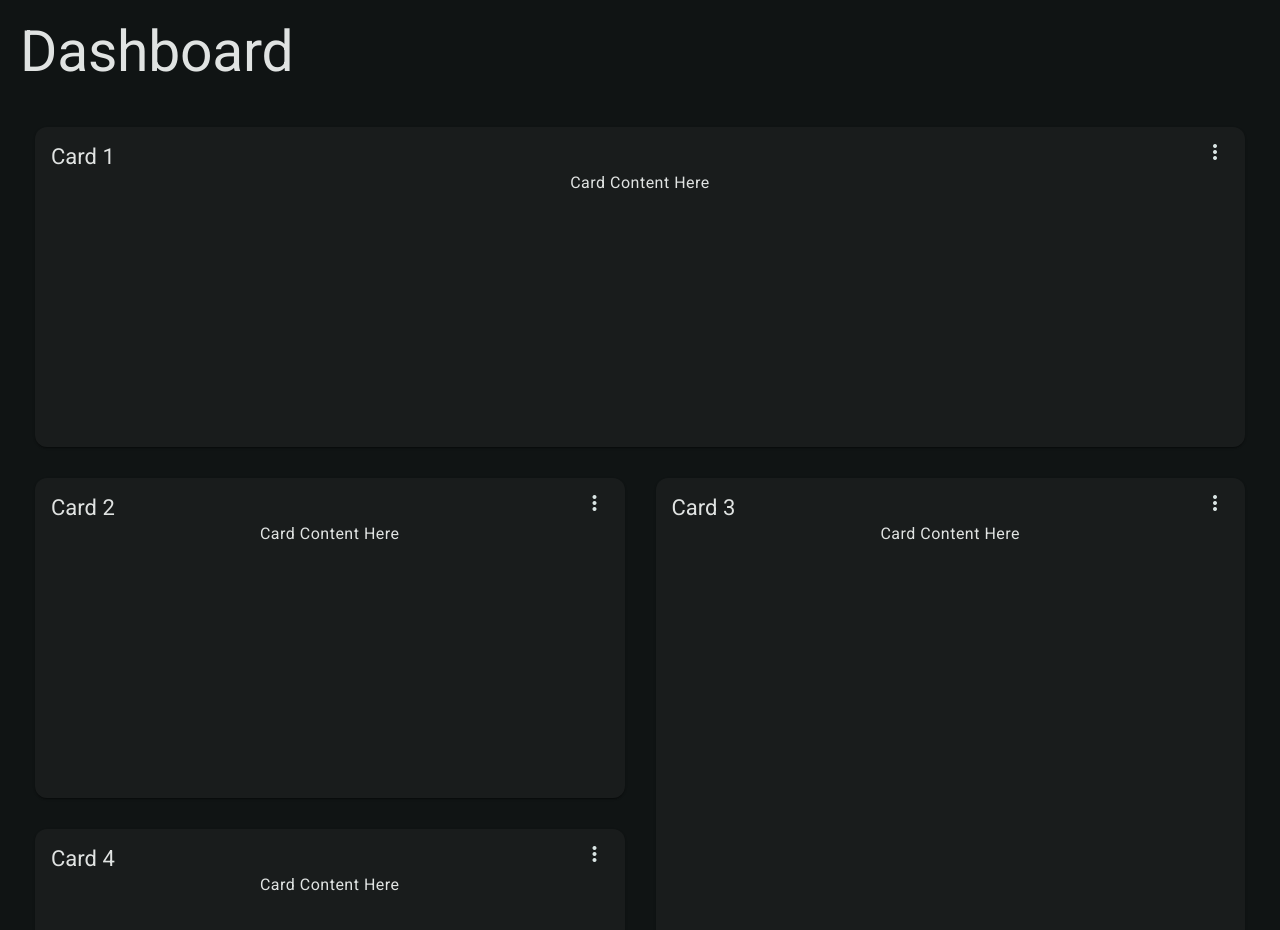
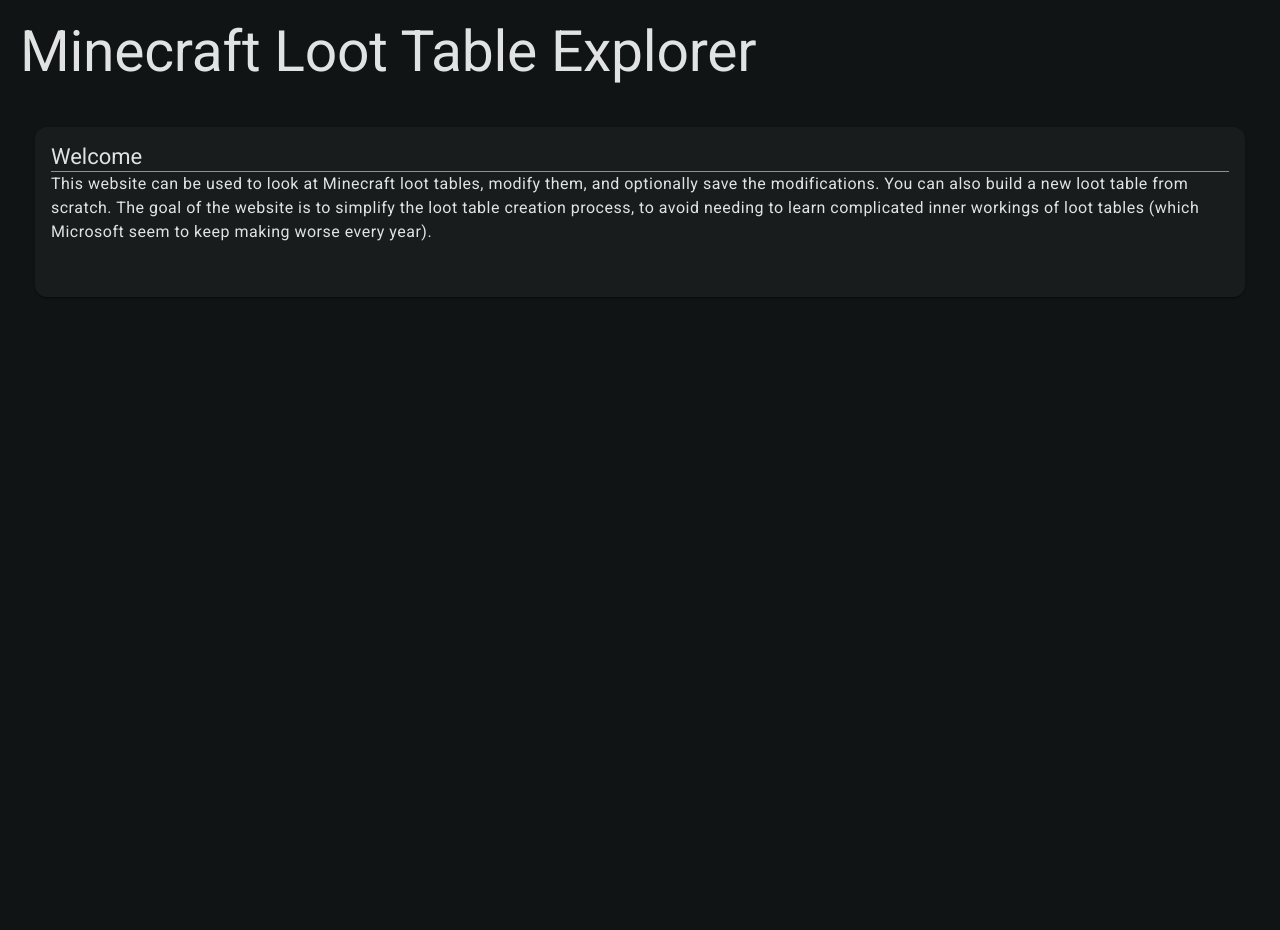
Before and after one commit to soni801/mc-loot-table-explorer, an Angular app: page / in a window 1280 px wide. Shown: the top 930 px of the page. After the commit the page ends 820 px from the top, so only its background shows below. Built offline with nearby package versions, Linux system fonts and the light colour scheme.

Commit message:
feat: create boilerplate

```diff
--- a/src/app/home/home.component.html
+++ b/src/app/home/home.component.html
@@ -1,7 +1,7 @@
 <div class="grid-container">
-  <h1 class="mat-h1">Dashboard</h1>
-  <mat-grid-list cols="2" rowHeight="350px">
-    @for (card of cards | async; track card) {
+  <h1 class="mat-h1">Minecraft Loot Table Explorer</h1>
+  <mat-grid-list cols="2" rowHeight="200px">
+    <!--@for (card of cards | async; track card) {
       <mat-grid-tile [colspan]="card.cols" [rowspan]="card.rows">
         <mat-card class="dashboard-card">
           <mat-card-header>
@@ -21,6 +21,20 @@
           </mat-card-content>
         </mat-card>
       </mat-grid-tile>
-    }
+    }-->
+    <mat-grid-tile colspan="2" rowspan="1">
+      <mat-card class="dashboard-card">
+        <mat-card-header>
+          <mat-card-title>Welcome</mat-card-title>
+        </mat-card-header>
+        <mat-card-content>
+          <mat-divider></mat-divider>
+          <p>This website can be used to look at Minecraft loot tables, modify them, and optionally save the
+            modifications. You can also build a new loot table from scratch. The goal of the website is to simplify the
+            loot table creation process, to avoid needing to learn complicated inner workings of loot tables (which
+            Microsoft seem to keep making worse every year).</p>
+        </mat-card-content>
+      </mat-card>
+    </mat-grid-tile>
   </mat-grid-list>
 </div>
--- a/src/app/home/home.component.ts
+++ b/src/app/home/home.component.ts
@@ -1,12 +1,11 @@
-import { Component, inject } from '@angular/core';
-import { Breakpoints, BreakpointObserver } from '@angular/cdk/layout';
-import { map } from 'rxjs/operators';
-import { AsyncPipe } from '@angular/common';
-import { MatGridListModule } from '@angular/material/grid-list';
-import { MatMenuModule } from '@angular/material/menu';
-import { MatIconModule } from '@angular/material/icon';
-import { MatButtonModule } from '@angular/material/button';
-import { MatCardModule } from '@angular/material/card';
+import {Component} from '@angular/core';
+import {AsyncPipe} from '@angular/common';
+import {MatGridListModule} from '@angular/material/grid-list';
+import {MatMenuModule} from '@angular/material/menu';
+import {MatIconModule} from '@angular/material/icon';
+import {MatButtonModule} from '@angular/material/button';
+import {MatCardModule} from '@angular/material/card';
+import {MatDivider} from "@angular/material/divider";
 
 @Component({
   selector: 'app-home',
@@ -19,30 +18,8 @@
     MatMenuModule,
     MatIconModule,
     MatButtonModule,
-    MatCardModule
+    MatCardModule,
+    MatDivider
   ]
 })
-export class HomeComponent {
-  private breakpointObserver = inject(BreakpointObserver);
-
-  /** Based on the screen size, switch from standard to one column per row */
-  cards = this.breakpointObserver.observe(Breakpoints.Handset).pipe(
-    map(({ matches }) => {
-      if (matches) {
-        return [
-          { title: 'Card 1', cols: 1, rows: 1 },
-          { title: 'Card 2', cols: 1, rows: 1 },
-          { title: 'Card 3', cols: 1, rows: 1 },
-          { title: 'Card 4', cols: 1, rows: 1 }
-        ];
-      }
-
-      return [
-        { title: 'Card 1', cols: 2, rows: 1 },
-        { title: 'Card 2', cols: 1, rows: 1 },
-        { title: 'Card 3', cols: 1, rows: 2 },
-        { title: 'Card 4', cols: 1, rows: 1 }
-      ];
-    })
-  );
-}
+export class HomeComponent {}
```
